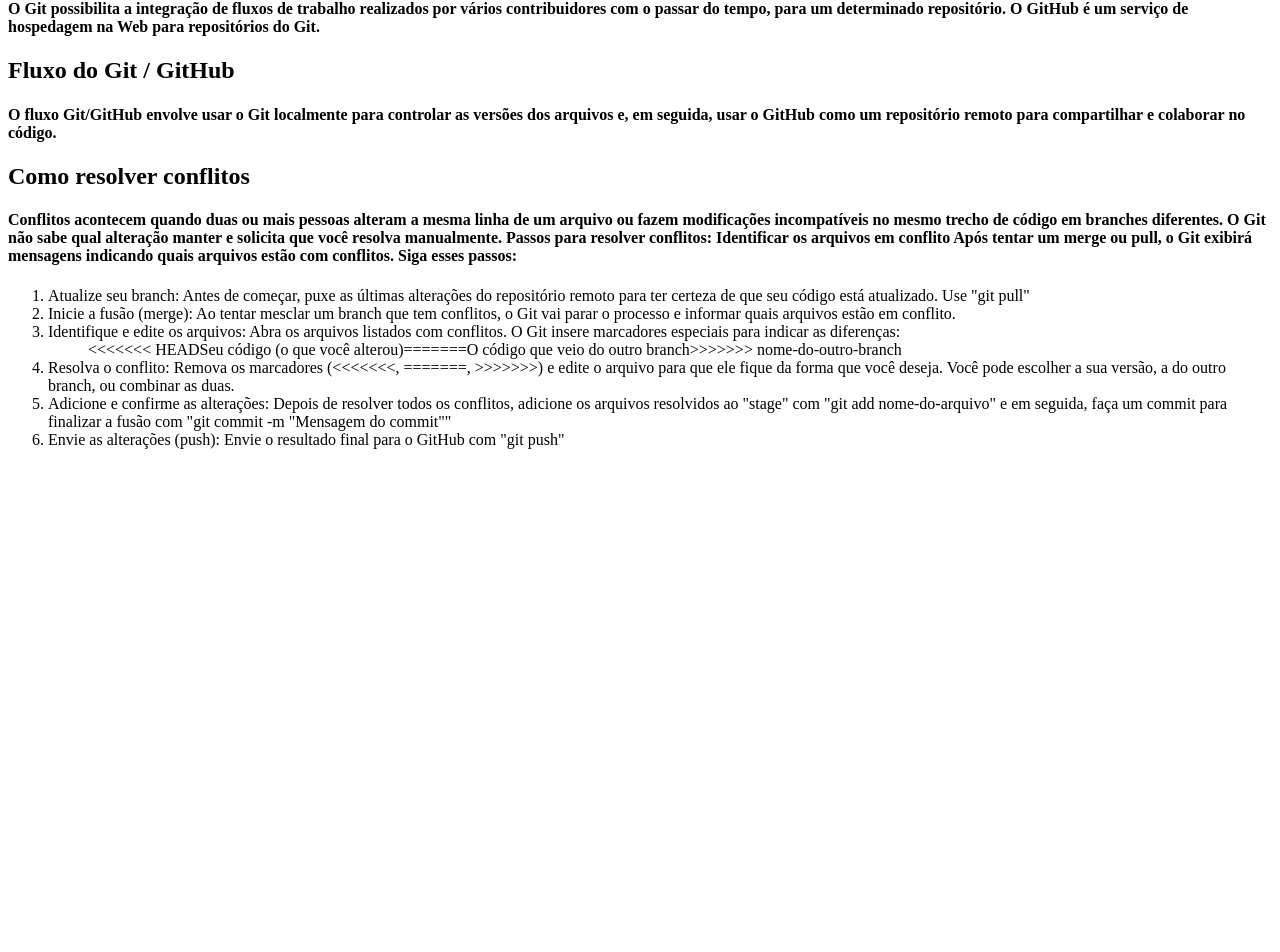
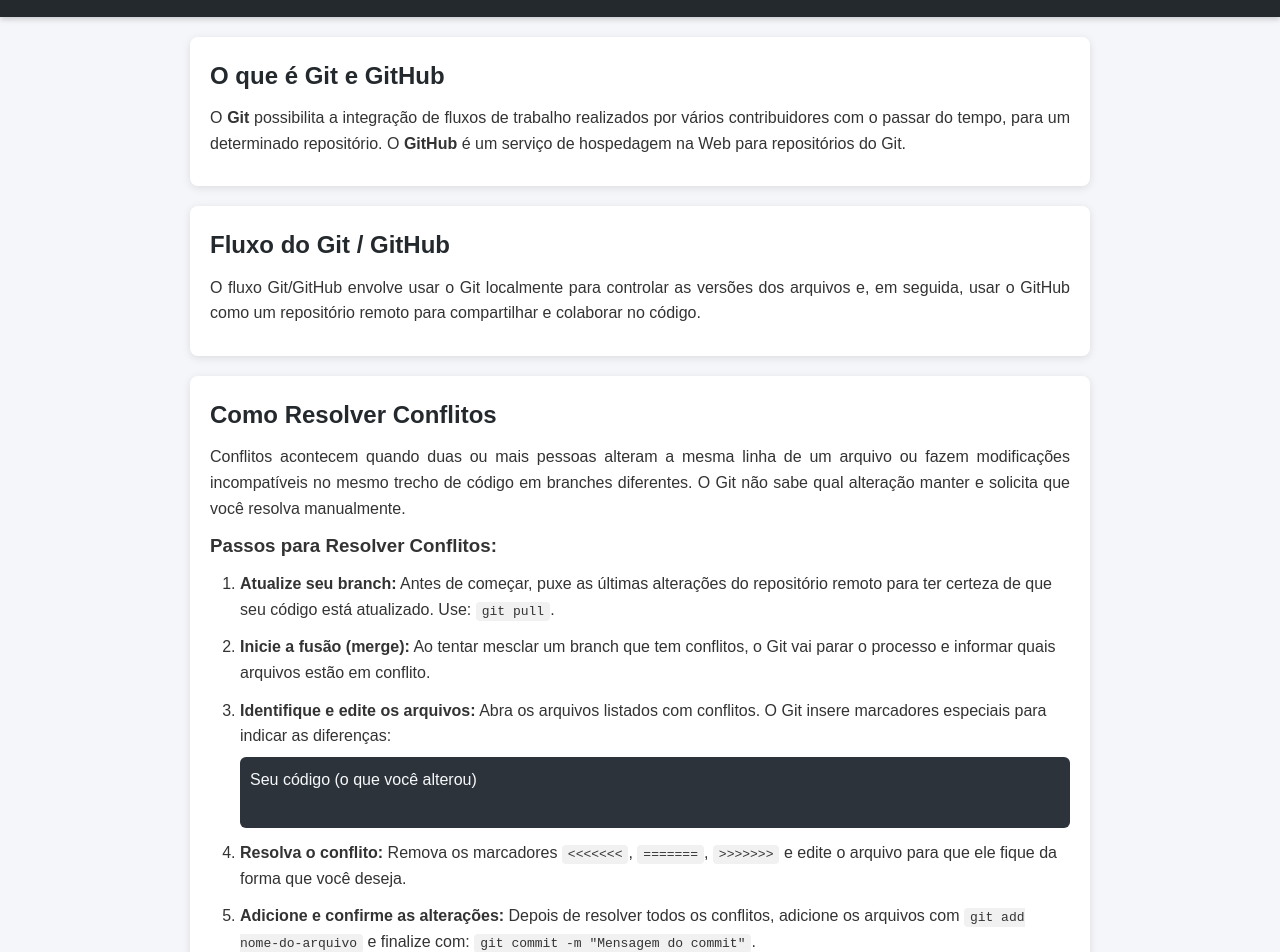
Before and after one commit to JoaoPedroCarvalhoDosSantos/MyGithub, a plain HTML site: page index.html in a window 1280 px wide. Shown: the part 68-1020 px from the top of the page. Before the commit the page ends 800 px from the top, so only its background shows below. Drawn offline with Linux system fonts and the light colour scheme.

Commit message:
versão final

```diff
--- a/index.html
+++ b/index.html
@@ -4,41 +4,86 @@
     <meta charset="UTF-8">
     <meta name="viewport" content="width=device-width, initial-scale=1.0">
     <title>Conceitos GitHub</title>
+    <link rel="stylesheet" href="style.css">
 </head>
 <body>
 
-    <h2>Conceitos de GIT e GitHub</h2>
-    <h4>O Git possibilita a integração de fluxos de trabalho realizados por vários
-         contribuidores com o passar do tempo, para um determinado repositório.
-         O GitHub é um serviço de hospedagem na Web para repositórios do Git.</h4>
+    <header>
+        <h1>Conceitos de GIT e GitHub</h1>
+    </header>
 
-    <h2>Fluxo do Git / GitHub</h2>
-    <h4>O fluxo Git/GitHub envolve usar o Git localmente para controlar as versões
-        dos arquivos e, em seguida, usar o GitHub como um repositório remoto
-        para compartilhar e colaborar no código.</h4>
+    <main>
+        <!-- Seção sobre conceitos -->
+        <section class="content-section">
+            <h2>O que é Git e GitHub</h2>
+            <p>
+                O <strong>Git</strong> possibilita a integração de fluxos de trabalho realizados por vários contribuidores
+                com o passar do tempo, para um determinado repositório.
+                O <strong>GitHub</strong> é um serviço de hospedagem na Web para repositórios do Git.
+            </p>
+        </section>
 
-    <h2>Como resolver conflitos</h2>
-    <h4>Conflitos acontecem quando duas ou mais pessoas alteram a mesma linha de um arquivo ou
-        fazem modificações incompatíveis no mesmo trecho de código em branches diferentes. O Git
-        não sabe qual alteração manter e solicita que você resolva manualmente.
-        Passos para resolver conflitos: Identificar os arquivos em conflito Após tentar um merge
-        ou pull, o Git exibirá mensagens indicando quais arquivos estão com conflitos. Siga esses passos:</h4>
-<ol>
-    <li>Atualize seu branch: Antes de começar, puxe as últimas alterações do repositório remoto para ter certeza de que seu código está atualizado. Use "git pull"</li>
+        <!-- Seção sobre fluxo -->
+        <section class="content-section">
+            <h2>Fluxo do Git / GitHub</h2>
+            <p>
+                O fluxo Git/GitHub envolve usar o Git localmente para controlar as versões dos arquivos e,
+                em seguida, usar o GitHub como um repositório remoto para compartilhar e colaborar no código.
+            </p>
+        </section>
 
-    <li>Inicie a fusão (merge): Ao tentar mesclar um branch que tem conflitos, o Git vai parar o processo e informar quais arquivos estão em conflito.</li>
+        <!-- Seção sobre conflitos -->
+        <section class="content-section">
+            <h2>Como Resolver Conflitos</h2>
+            <p>
+                Conflitos acontecem quando duas ou mais pessoas alteram a mesma linha de um arquivo ou fazem
+                modificações incompatíveis no mesmo trecho de código em branches diferentes.
+                O Git não sabe qual alteração manter e solicita que você resolva manualmente.
+            </p>
 
-    <li>Identifique e edite os arquivos: Abra os arquivos listados com conflitos. O Git insere marcadores especiais para indicar as diferenças:
-<ol><<<<<<< HEADSeu código (o que você alterou)=======O código que veio do outro branch>>>>>>> nome-do-outro-branch</ol></li>
+            <h3>Passos para Resolver Conflitos:</h3>
+            <ol>
+                <li>
+                    <strong>Atualize seu branch:</strong> Antes de começar, puxe as últimas alterações do
+                    repositório remoto para ter certeza de que seu código está atualizado.
+                    Use: <code>git pull</code>.
+                </li>
 
-    <li>Resolva o conflito: Remova os marcadores (<<<<<<<, =======, >>>>>>>) e edite o arquivo para que ele fique da forma que você deseja.
-    Você pode escolher a sua versão, a do outro branch, ou combinar as duas.</li>
+                <li>
+                    <strong>Inicie a fusão (merge):</strong> Ao tentar mesclar um branch que tem conflitos,
+                    o Git vai parar o processo e informar quais arquivos estão em conflito.
+                </li>
 
-    <li>Adicione e confirme as alterações: Depois de resolver todos os conflitos, adicione os arquivos resolvidos ao "stage" com "git add nome-do-arquivo" e
-    em seguida, faça um commit para finalizar a fusão com "git commit -m "Mensagem do commit""</li>
+                <li>
+                    <strong>Identifique e edite os arquivos:</strong> Abra os arquivos listados com conflitos.
+                    O Git insere marcadores especiais para indicar as diferenças:
+                    <pre>
+Seu código (o que você alterou)
+                    </pre>
+                </li>
 
-    <li>Envie as alterações (push): Envie o resultado final para o GitHub com "git push"</li>
-</ol>
+                <li>
+                    <strong>Resolva o conflito:</strong> Remova os marcadores <code>&lt;&lt;&lt;&lt;&lt;&lt;&lt;</code>,
+                    <code>=======</code>, <code>&gt;&gt;&gt;&gt;&gt;&gt;&gt;</code> e edite o arquivo para que
+                    ele fique da forma que você deseja.
+                </li>
+
+                <li>
+                    <strong>Adicione e confirme as alterações:</strong> Depois de resolver todos os conflitos,
+                    adicione os arquivos com <code>git add nome-do-arquivo</code> e finalize com:
+                    <code>git commit -m "Mensagem do commit"</code>.
+                </li>
+
+                <li>
+                    <strong>Envie as alterações:</strong> Use <code>git push</code> para enviar o resultado final para o GitHub.
+                </li>
+            </ol>
+        </section>
+    </main>
+
+    <footer>
+        <p>Desenvolvido por João Pedro © 2025</p>
+    </footer>
 
 </body>
 </html>
--- /dev/null
+++ b/style.css
@@ -0,0 +1,85 @@
+/* Reseta margens e define padrão geral */
+* {
+    margin: 0;
+    padding: 0;
+    box-sizing: border-box;
+    font-family: Arial, Helvetica, sans-serif;
+}
+
+/* Estilização geral do body */
+body {
+    background-color: #f4f6f9;
+    color: #333;
+    line-height: 1.6;
+}
+
+/* Cabeçalho */
+header {
+    background-color: #24292e;
+    color: #fff;
+    padding: 20px;
+    text-align: center;
+    box-shadow: 0 2px 6px rgba(0, 0, 0, 0.2);
+}
+
+header h1 {
+    font-size: 28px;
+}
+
+/* Seções */
+.content-section {
+    max-width: 900px;
+    margin: 20px auto;
+    padding: 20px;
+    background: #fff;
+    border-radius: 8px;
+    box-shadow: 0 2px 8px rgba(0, 0, 0, 0.1);
+}
+
+.content-section h2 {
+    color: #24292e;
+    margin-bottom: 10px;
+}
+
+.content-section p {
+    font-size: 16px;
+    margin-bottom: 10px;
+    text-align: justify;
+}
+
+/* Listas ordenadas */
+ol {
+    margin-top: 10px;
+    margin-left: 20px;
+    padding-left: 10px;
+}
+
+ol li {
+    margin-bottom: 12px;
+}
+
+/* Código e blocos de conflito */
+code {
+    background-color: #f1f1f1;
+    padding: 2px 6px;
+    border-radius: 4px;
+    font-family: monospace;
+}
+
+pre {
+    background-color: #2d333b;
+    color: #f6f8fa;
+    padding: 10px;
+    border-radius: 6px;
+    margin: 8px 0;
+    overflow-x: auto;
+}
+
+/* Rodapé */
+footer {
+    background-color: #24292e;
+    color: #fff;
+    padding: 15px;
+    text-align: center;
+    margin-top: 30px;
+}
```
